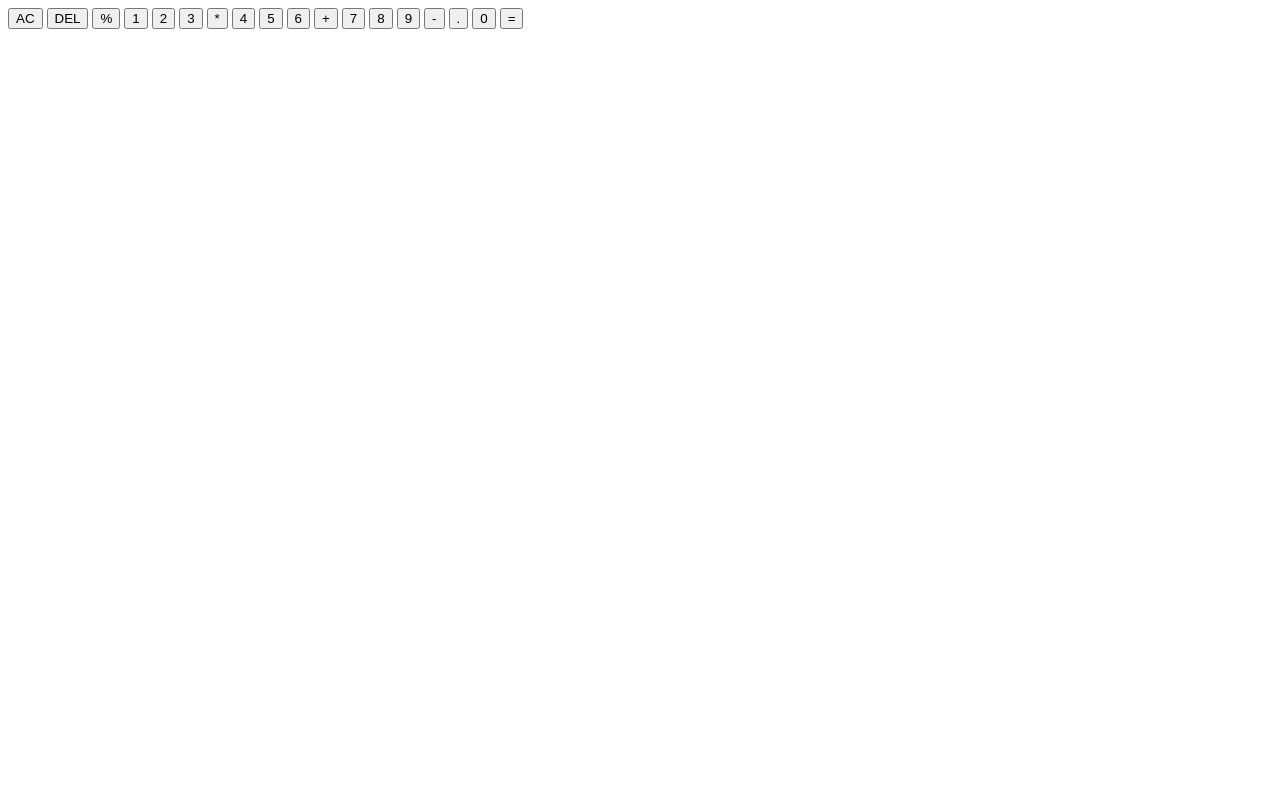
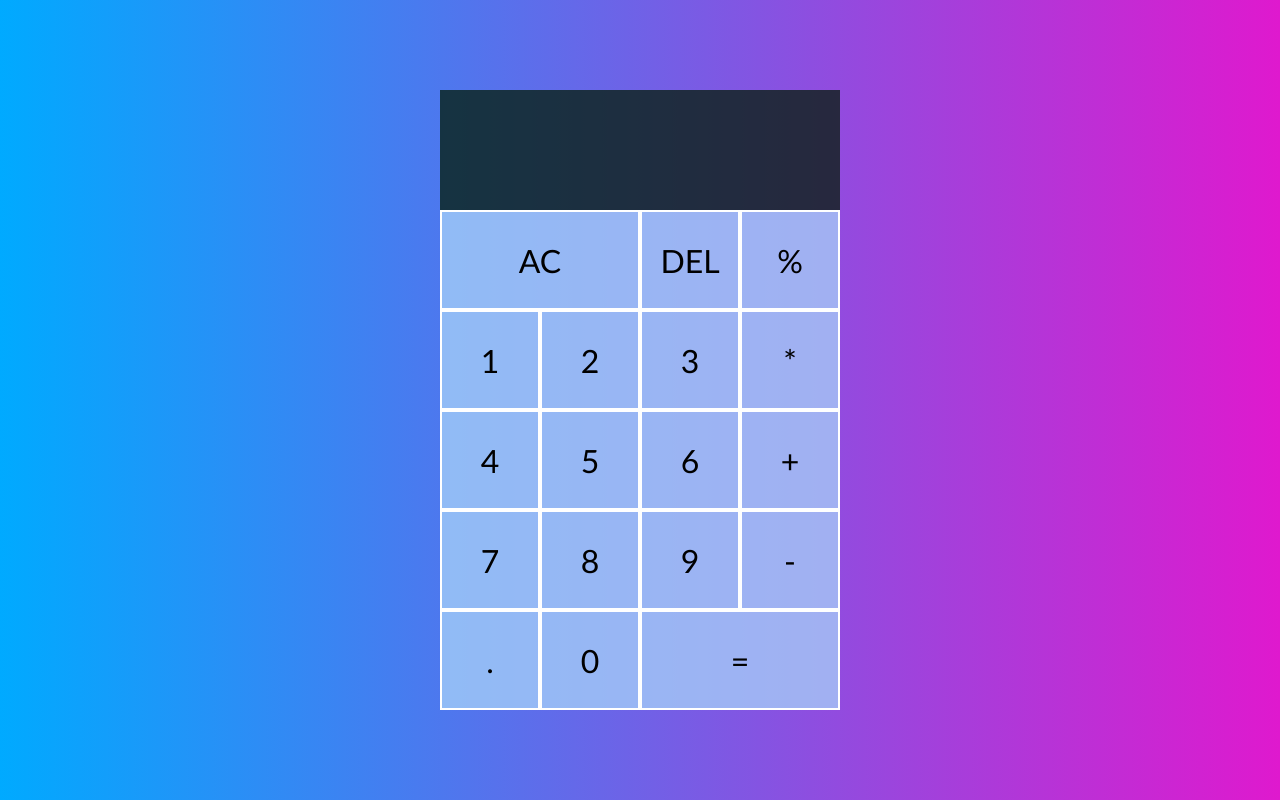
Before and after one commit to NoTKrISSS/calculator, a plain HTML site: page index.html in a window 1280 px wide. Drawn offline with Linux system fonts and the light colour scheme.

Commit message:
update style

```diff
--- a/index.html
+++ b/index.html
@@ -11,27 +11,27 @@
   <body>
     <div class="calc-grid">
       <div class="output">
-        <div class="previous-op"></div>
-        <div class="current-op"></div>
+        <div data-previous-number class="previous-number"></div>
+        <div data-current-numer class="current-number"></div>
       </div>
-      <button class="dvigubas">AC</button>
-      <button>DEL</button>
-      <button>%</button>
-      <button>1</button>
-      <button>2</button>
-      <button>3</button>
-      <button>*</button>
-      <button>4</button>
-      <button>5</button>
-      <button>6</button>
-      <button>+</button>
-      <button>7</button>
-      <button>8</button>
-      <button>9</button>
-      <button>-</button>
-      <button>.</button>
-      <button>0</button>
-      <button class="dvigubas">=</button>
+      <button data-all-clear class="dvigubas">AC</button>
+      <button data-delete>DEL</button>
+      <button data-operation>%</button>
+      <button data-number>1</button>
+      <button data-number>2</button>
+      <button data-number>3</button>
+      <button data-operation>*</button>
+      <button data-number>4</button>
+      <button data-number>5</button>
+      <button data-number>6</button>
+      <button data-operation>+</button>
+      <button data-number>7</button>
+      <button data-number>8</button>
+      <button data-number>9</button>
+      <button data-operation>-</button>
+      <button data-number>.</button>
+      <button data-number>0</button>
+      <button data-equals class="dvigubas">=</button>
     </div>
   </body>
 </html>
--- a/main.js
+++ b/main.js
@@ -0,0 +1,31 @@
+const numberButtons = document.querySelectorAll("[data-number]");
+const operationButtons = document.querySelectorAll("[data-operation]");
+const equalsButton = document.querySelector("[data-equals]");
+const deleteButton = document.querySelector("[data-delete]");
+const allClearButton = document.querySelector("[data-all-clear]");
+const previousNumberTextElement = document.querySelector(
+  "[data-previous-number]"
+);
+const currentNumberTextelement = document.querySelector(
+  "[data-current-number]"
+);
+
+class Calculator {
+  constructor(previousNumberTextElement, currentNumberTextelement) {
+    this.previousNumberTextElement = previousNumberTextElement;
+    this.currentNumberTextelement = currentNumberTextelement;
+  }
+  clear() {
+    this.curr;
+  }
+
+  delete() {}
+
+  appendNumber() {}
+
+  chooseOperation() {}
+
+  compute() {}
+
+  updateDisplay() {}
+}
--- a/style.css
+++ b/style.css
@@ -0,0 +1,60 @@
+*,
+*::before,
+*::after {
+  box-sizing: border-box;
+  font-family: "Gill Sans", "Gill Sans MT", Calibri, "Trebuchet MS", sans-serif;
+  font-weight: normal;
+}
+
+body {
+  padding: 0;
+  margin: 0;
+  background: linear-gradient(to right, #00aaff, #df19ce);
+}
+
+.calc-grid {
+  display: grid;
+  justify-content: center;
+  align-content: center;
+  min-height: 100vh;
+  grid-template-columns: repeat(4, 100px);
+  grid-template-rows: minmax(120px, auto) repeat(5, 100px);
+}
+
+.calc-grid > button {
+  cursor: pointer;
+  font-size: 2rem;
+  border: 2px solid white;
+  outline: none;
+  background-color: rgb(167, 210, 248, 0.75);
+}
+
+.calc-grid > button:hover {
+  background-color: rgb(167, 210, 248, 0.95);
+}
+
+.dvigubas {
+  grid-column: span 2;
+}
+
+.output {
+  grid-column: 1 / -1;
+  background-color: rgb(3, 29, 9, 0.75);
+  display: flex;
+  align-items: flex-end;
+  justify-content: space-around;
+  flex-direction: column;
+  padding: 10px;
+  word-wrap: break-word;
+  word-break: break-all;
+}
+
+.output .previous-number {
+  color: whitesmoke;
+  font-size: 1.6rem;
+}
+
+.output .current-number {
+  color: white;
+  font-size: 2.6rem;
+}
```
Also changed, not shown: 1 other file.
